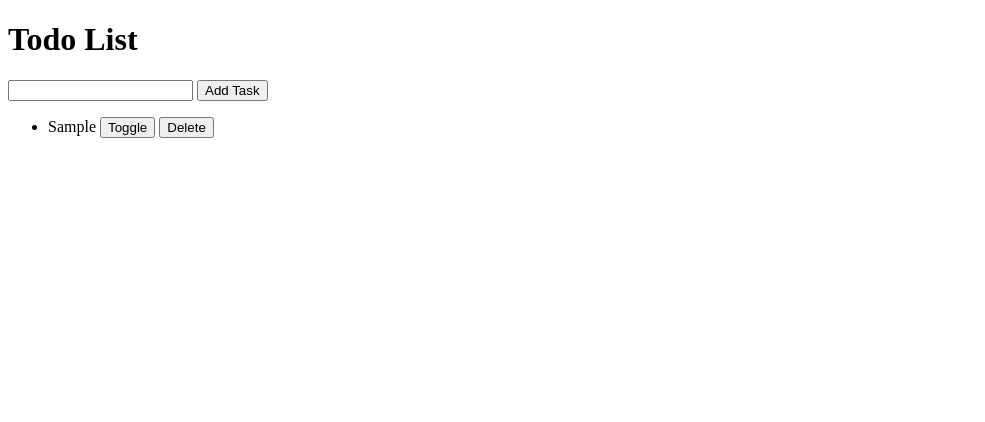
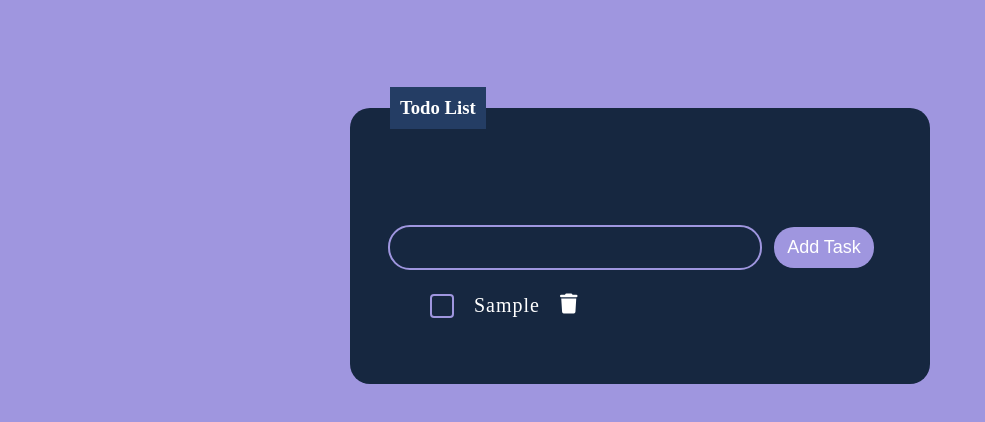
Before and after one commit to ranasami1/messy_todo_project, a plain HTML site: page messy_todo_project.html in a window 1280 px wide. Both pictures are taken after typing "Sample" into the empty fields and a click on the button "Add Task". Shown: the whole page, without its empty margins (0-985 px from the left). Drawn offline with Linux system fonts and the light colour scheme.

Commit message:
modified:   messy_todo_project.html new file:   style.css new file:   style.js

```diff
--- a/messy_todo_project.html
+++ b/messy_todo_project.html
@@ -3,76 +3,21 @@
 <html>
 <head>
   <title>Messy ToDo</title>
+  <link rel="stylesheet" href="./style.css">
+  <link rel="stylesheet" href="https://cdnjs.cloudflare.com/ajax/libs/font-awesome/6.7.2/css/all.min.css">
 </head>
 <body>
-  <h1>Todo List</h1>
-  <input id="taskInput" type="text">
-  <button onclick="addTask()">Add Task</button>
-  <ul id="taskList"></ul>
+  <div class="container">
+    <div class="content">
+      <h3 id="headline">Todo List</h3>
+      <div>
+        <input id="taskInput" type="text">
+        <button onclick="addTask()">Add Task</button>
+      </div>
+      <ul id="taskList"></ul>
+    </div>
+  </div>
 
-  <script>
-    var data = [];
-    var counter = 0;
-
-    function addTask() {
-      var a = document.getElementById("taskInput");
-      var task = a.value;
-      if (task !== "" && task !== " ") {
-        data[counter] = {
-          id: counter,
-          name: task,
-          done: false
-        };
-        counter++;
-        a.value = "";
-        b();
-      }
-    }
-
-    function b() {
-      var ul = document.getElementById("taskList");
-      ul.innerHTML = "";
-      for (let j = 0; j < data.length; j++) {
-        if (typeof data[j] !== "undefined") {
-          var li = document.createElement("li");
-          li.innerHTML = data[j].name +
-            " <button onclick='toggle(" + j + ")'>Toggle</button> " +
-            " <button onclick='deleteTask(" + j + ")'>Delete</button>";
-          if (data[j].done === true) {
-            li.style.textDecoration = "line-through";
-          }
-          ul.appendChild(li);
-        }
-      }
-    }
-
-    function toggle(index) {
-      if (data[index].done === false) {
-        data[index].done = true;
-      } else {
-        data[index].done = false;
-      }
-      b();
-    }
-
-    function deleteTask(i) {
-      data[i] = undefined; // BAD PRACTICE: Leaves holes in array
-      b();
-    }
-
-    // Extra confusing logic
-    setInterval(() => {
-      var allDone = true;
-      for (var z = 0; z < data.length; z++) {
-        if (data[z] && data[z].done === false) {
-          allDone = false;
-        }
-      }
-      if (allDone && data.length > 0) {
-        console.log("All tasks done!");
-      }
-    }, 10000);
-
-  </script>
+ <script src="./style.js"></script>
 </body>
 </html>
--- /dev/null
+++ b/style.css
@@ -0,0 +1,96 @@
+body{
+    display: flex;
+    align-items: center;
+    justify-content: center;
+    background-color: #9f96df;
+    color: #ffff;
+}
+button{
+    width: 100px;
+    padding: 10px;
+    border: none;
+    border-radius: 20px;
+    margin: 0 10px;
+    background-color: #9f96df;
+    color: #ffff;
+    font-size: 18px;
+}
+.container{
+    min-width: 500px;
+    height: auto;
+    background-color:#162740;
+    padding: 40px;
+    border-radius: 20px;
+    margin: 100px;
+
+}
+.container .content{
+    display: flex;
+   justify-content: start;
+    flex-direction: column;
+}
+#headline{
+    background-color: #243d64;
+    width: fit-content;
+    padding: 10px;
+    position: relative;
+    bottom: 80px;
+}
+#taskInput{
+    background-color: transparent;
+    padding: 10px;
+    border-radius: 20px;
+    color: #ffff;
+    width: 70%;
+    border: none;
+    outline: #9f96df 2px solid;
+    font-size: 18px;
+}
+ul li{
+    font-size: 20px !important;
+    margin: 10px 0;
+    letter-spacing: 1px;
+    text-transform: capitalize;
+    display: flex;
+    gap: 20px;
+}
+ul li i:hover{
+    color: red;
+}
+input[type="checkbox"] {
+    opacity: 0;
+    width: 0;
+    height: 0;
+    position: absolute;
+  }
+
+ label {
+    display: inline-block;
+    width: 20px;
+    height: 20px;
+    background-color: transparent;
+    border: 2px solid #9f96df;
+    cursor: pointer;
+    text-align: center;
+    line-height: 20px;
+    font-size: 16px;
+    border-radius: 4px;
+
+  }
+
+ input[type="checkbox"]:checked + label {
+    background-color: #9f96df;
+    color: white !important;
+  }
+
+ input[type="checkbox"]:checked + label::after {
+    content: '✓';
+    position: relative;
+    top: 0;
+    left: 0;
+    width: 20px;
+    height: 20px;
+    text-align: center;
+    line-height: 20px;
+    font-weight: bold;
+  }
--- /dev/null
+++ b/style.js
@@ -0,0 +1,75 @@
+var data = [];
+var counter = 0;
+
+function addTask() {
+  var a = document.getElementById("taskInput");
+  var task = a.value;
+  if (task !== "" && task !== " ") {
+    data[counter] = {
+      id: counter,
+      name: task,
+      done: false
+    };
+    counter++;
+    a.value = "";
+    b();
+  }
+}
+
+function b() {
+  var ul = document.getElementById("taskList");
+  ul.innerHTML = "";
+  for (let j = 0; j < data.length; j++) {
+    if (typeof data[j] !== "undefined") {
+      const checkboxId = `customCheck${j}`; // unique id per checkbox
+      var li = document.createElement("li");
+      li.innerHTML =
+        `<input type='checkbox' id='${checkboxId}' ${data[j].done ? "checked" : ""} onclick='toggle(${j})'>
+         <label for='${checkboxId}'></label>
+         <span class="task-name">${data[j].name}</span>
+         <i class='fa-solid fa-trash' onclick='deleteTask(${j})'></i>`;
+
+      if (data[j].done === true) {
+        li.querySelector(".task-name").style.textDecoration = "line-through";
+      }
+      ul.appendChild(li);
+    }
+  }
+}
+
+
+function toggle(index) {
+  if (data[index].done === false) {
+    data[index].done = true;
+  } else {
+    data[index].done = false;
+  }
+  b();
+}
+
+function deleteTask(i) {
+  data[i] = "undefined"; // BAD PRACTICE: Leaves holes in array
+  b();
+}
+
+
+async function monitorTasks() {
+    while (true) {
+      let allDone = true;
+
+      for (let z = 0; z < data.length; z++) {
+        if (data[z] && data[z].done === false) {
+          allDone = false;
+          console.log("Not All tasks done!");
+        }
+      }
+
+      if (allDone && data.length > 0) {
+        console.log("All tasks done!");
+      }
+
+      await new Promise(resolve => setTimeout(resolve, 10000));
+    }
+  }
+
+  monitorTasks();
```
